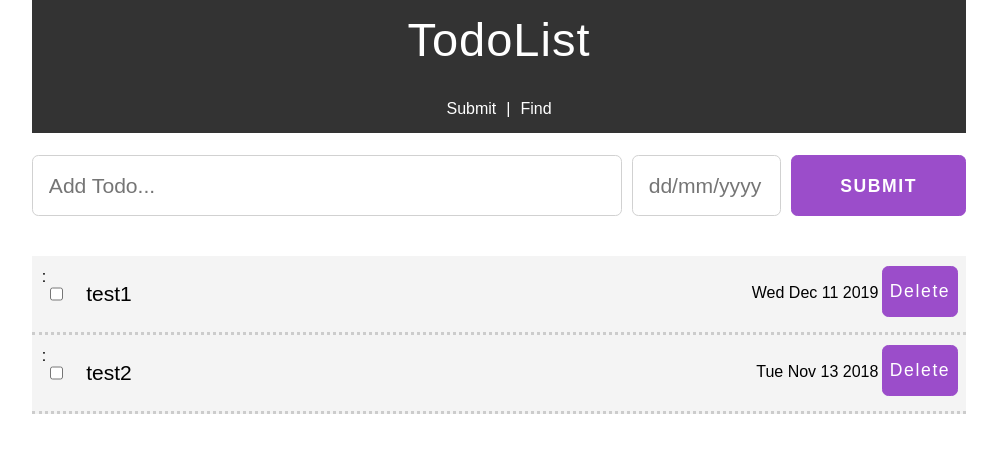
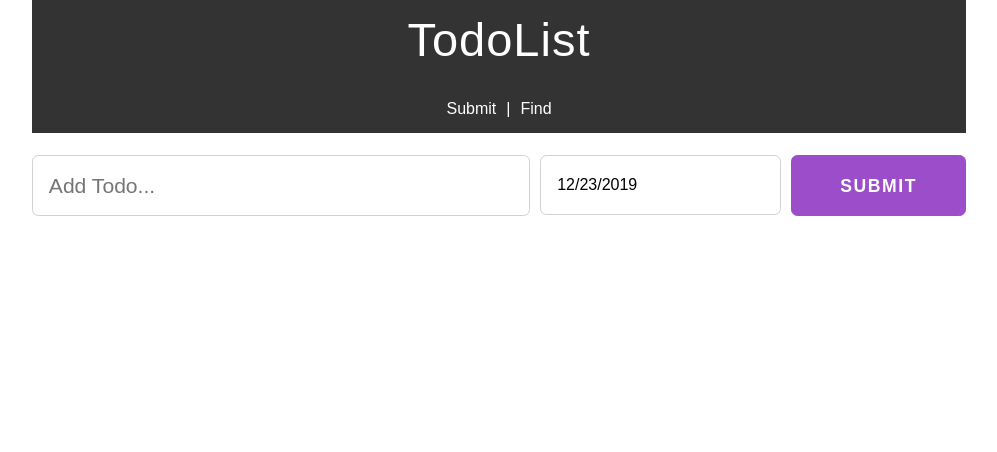
Before and after one commit to Virali/Andersen, a React (Create React App) app: page / in a window 1280 px wide. Shown: the top 452 px of the page, without its empty margins (141-1138 px from the left). Built offline with nearby package versions, Linux system fonts and the light colour scheme.

Commit message:
re-render problem fixed, datepicker implemented

```diff
--- a/package.json
+++ b/package.json
@@ -7,6 +7,7 @@
     "@testing-library/react": "^9.4.0",
     "@testing-library/user-event": "^7.1.2",
     "react": "^16.12.0",
+    "react-datepicker": "^2.10.1",
     "react-dom": "^16.12.0",
     "react-scripts": "3.3.0"
   },
--- a/src/App.js
+++ b/src/App.js
@@ -1,6 +1,6 @@
 import React from 'react';
 import Header from './components/header';
-import StorageBox from './components/storagebox';
+import SubmitTab from './components/submittab';
 
 
 //////////////////////////////////
@@ -11,7 +11,10 @@ class App extends React.Component {
             <div>
                 <Header ></Header>
                 <br/>
-                <StorageBox></StorageBox>
+                <div className="storage-box">
+                    <SubmitTab></SubmitTab>
+                {/* <FindTab></FindTab> */}
+                </div>
             </div>
         );
     }
--- a/src/components/storagebox.js
+++ /dev/null
@@ -1,15 +0,0 @@
-import React from 'react';
-import SubmitTab from './submittab';
-
-class StorageBox extends React.Component {
-    render() {
-        return (
-            <div className="storage-box">
-                <SubmitTab></SubmitTab>
-
-            </div>
-        );
-    }
-} // + findtab after submittab
-
-export default StorageBox;
--- a/src/components/submittab.js
+++ b/src/components/submittab.js
@@ -1,5 +1,7 @@
 import React from 'react';
 import TodoItem from './todoitem';
+import DatePicker from "react-datepicker";
+import "react-datepicker/dist/react-datepicker.css";
 
 class SubmitTab extends React.Component {
     constructor(props) {
@@ -7,10 +9,11 @@ class SubmitTab extends React.Component {
         if(!localStorage.getItem('todoItems')) localStorage.setItem('todoItems', JSON.stringify([]));
         this.onCheckboxChange = this.onCheckboxChange.bind(this);
         this.handleDelete = this.handleDelete.bind(this);
+        this.makeItemsList = this.makeItemsList.bind(this);
         this.state = {
             text: '',
-            date: '',
-            todoList: [{text: "test1", date: '11/11/2019', completed: false, id: 0}, {text: "test2", date: '13/10/2018', completed: false, id: 1}],
+            date: new Date(),
+            todoList: [],
         }
     }
 
@@ -30,7 +33,13 @@ class SubmitTab extends React.Component {
 
     onChange = (e) => this.setState({ [e.target.name]: e.target.value });
 
-    handleSubmit() {
+    handleDateChange = date => {
+        this.setState({
+            date: date
+        });
+    };
+
+    handleSubmit(e) {
         const temporaryList = (this.state.todoList) ? [...this.state.todoList] : [];
 
         temporaryList.push({
@@ -43,12 +52,16 @@ class SubmitTab extends React.Component {
         this.setState(state => {
             return {todoList: temporaryList}
         });
+        e.preventDefault();
     }
 
     onCheckboxChange(id) {
         this.setState( state => {
             const todoList = state.todoList.map(item => {
-                if(item.id === id) item.completed = !item.completed
+                if(item.id === id) {
+                    item.completed = !item.completed;
+                }
+                return item;
             });
 
             return {todoList: todoList};
@@ -76,8 +89,7 @@ class SubmitTab extends React.Component {
                         value={this.state.text}
                         onChange={this.onChange}
                     />
-
-                    <input
+                    {/* <input
                         className='input-title'
                         style={{width: '16%', flex: 'none'}}
                         type="text"
@@ -85,8 +97,12 @@ class SubmitTab extends React.Component {
                         placeholder="dd/mm/yyyy"
                         value={this.state.date}
                         onChange={this.onChange}
+                    /> */}
+                    <DatePicker
+                        className='date-title'
+                        selected={this.state.date}
+                        onChange={this.handleDateChange}
                     />
-
                     <input
                         type="submit"
                         className="btn"
--- a/src/components/todoitem.js
+++ b/src/components/todoitem.js
@@ -36,6 +36,7 @@ class TodoItem extends React.Component {
             fontSize: '21px',
             lineHeight: '14px',
             textDecoration: this.props.completed ? 'line-through' : 'none',
+            color: 'grey',
         }
     }
 
@@ -44,7 +45,7 @@ class TodoItem extends React.Component {
             <div className="todo-item">:
                 <input type="checkbox" checked={this.props.completed} onChange={this.handleChange}/>
                 <p style={this.getStyle()}> {this.props.text} </p>
-                <p style={{ position: 'absolute', right : '12%'}}> {this.getDate(this.props.date)} </p>
+                <p style={{ position: 'absolute', right : '12%'}}> {this.props.date.toDateString()} </p>
                 <button className="delete-btn" onClick={this.handleDelete}>Delete</button>
             </div>
         );
--- a/src/index.css
+++ b/src/index.css
@@ -61,6 +61,19 @@ body {
     font-size: 132%;
     margin-right: 10px;
 }
+.date-title {
+    flex: 10 1 0%;
+    padding: 5px;
+    background-color:transparent;
+    border: 0.1rem solid#d1d1d1;
+    border-radius: .4rem;
+    box-shadow: none;
+    box-sizing: inherit;
+    height: 2.4rem;
+    padding: .6rem 1.0rem;
+    font-size: 100%;
+    margin-right: 10px;
+}
 .btn {
     flex: 1 1 0%;
     background-color:#9b4dca;
@@ -108,3 +121,7 @@ body {
     right: 4%;
     padding: 14px 7px;
 }
+.delete-btn:hover {
+    background-color:#555;
+    border-color: #555;
+}
```
Also changed, not shown: src/components/findtab.js (+40 -4 lines), 1 other file (tests, documents, lock files or other folders).
